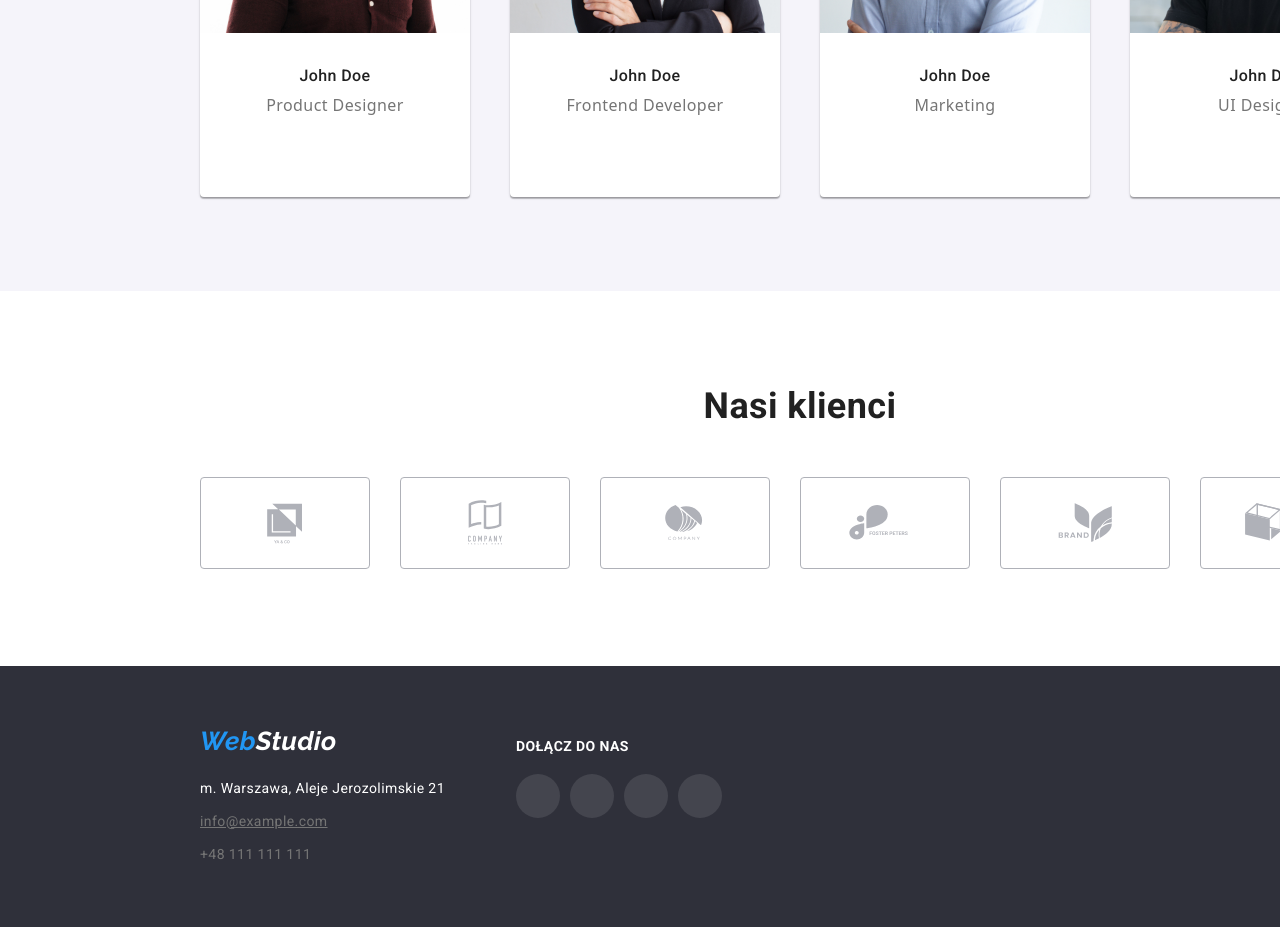
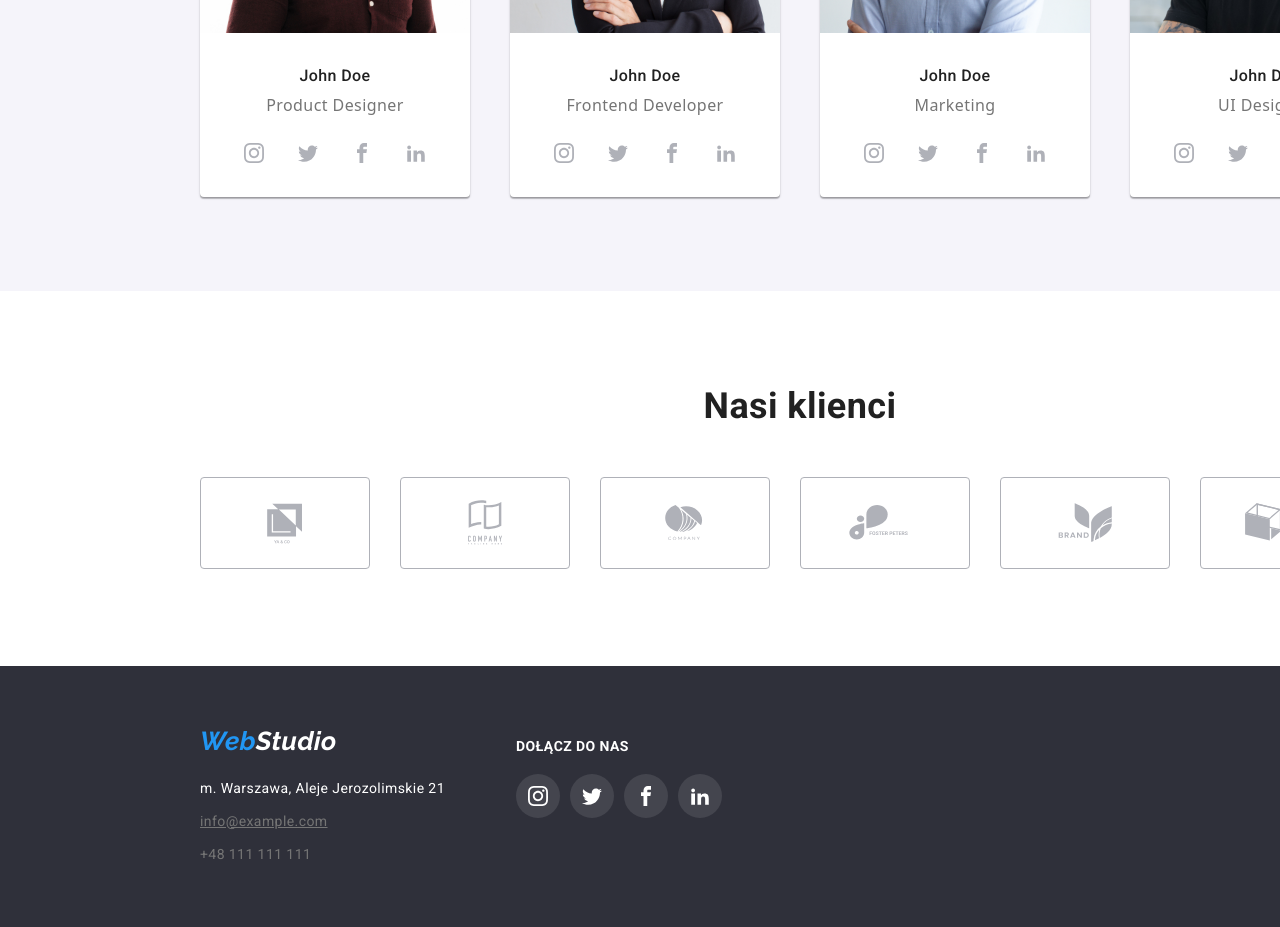
Before and after one commit to EdytaKucmin/goit-markup-hw-04, a plain HTML site: page index.html in a window 1280 px wide. Shown: the part 2080-3007 px from the top of the page. Drawn offline with nearby package versions, Linux system fonts and the light colour scheme; the site is published under a folder, as on GitHub Pages, so addresses that start at the root find nothing.

Commit message:
Update index.html

```diff
--- a/index.html
+++ b/index.html
@@ -203,28 +203,28 @@
 
                                             <li>
                                                 <svg class="icon-social-media circle">
-                                                    <use href="/images/icons.svg#icon-instagram" width="20" height="20"
+                                                    <use href="./images/icons.svg#icon-instagram" width="20" height="20"
                                                         x="12" y="12"></use>
                                                 </svg>
                                             </li>
 
                                             <li>
                                                 <svg class="icon-social-media circle">
-                                                    <use href="/images/icons.svg#icon-twitter" width="20" height="20"
+                                                    <use href="./images/icons.svg#icon-twitter" width="20" height="20"
                                                         x="12" y="12"></use>
                                                 </svg>
                                             </li>
 
                                             <li>
                                                 <svg class="icon-social-media circle">
-                                                    <use href="/images/icons.svg#icon-facebook" width="20" height="20"
+                                                    <use href="./images/icons.svg#icon-facebook" width="20" height="20"
                                                         x="12" y="12"></use>
                                                 </svg>
                                             </li>
 
                                             <li>
                                                 <svg class="icon-social-media circle">
-                                                    <use href="/images/icons.svg#icon-linkedin2" width="20" height="20"
+                                                    <use href="./images/icons.svg#icon-linkedin2" width="20" height="20"
                                                         x="12" y="12">
                                                     </use>
                                                 </svg>
@@ -248,28 +248,28 @@
 
                                             <li>
                                                 <svg class="icon-social-media circle">
-                                                    <use href="/images/icons.svg#icon-instagram" width="20" height="20"
+                                                    <use href="./images/icons.svg#icon-instagram" width="20" height="20"
                                                         x="12" y="12"></use>
                                                 </svg>
                                             </li>
 
                                             <li>
                                                 <svg class="icon-social-media circle">
-                                                    <use href="/images/icons.svg#icon-twitter" width="20" height="20"
+                                                    <use href="./images/icons.svg#icon-twitter" width="20" height="20"
                                                         x="12" y="12"></use>
                                                 </svg>
                                             </li>
 
                                             <li>
                                                 <svg class="icon-social-media circle">
-                                                    <use href="/images/icons.svg#icon-facebook" width="20" height="20"
+                                                    <use href="./images/icons.svg#icon-facebook" width="20" height="20"
                                                         x="12" y="12"></use>
                                                 </svg>
                                             </li>
 
                                             <li>
                                                 <svg class="icon-social-media circle">
-                                                    <use href="/images/icons.svg#icon-linkedin2" width="20" height="20"
+                                                    <use href="./images/icons.svg#icon-linkedin2" width="20" height="20"
                                                         x="12" y="12">
                                                     </use>
                                                 </svg>
@@ -294,28 +294,28 @@
 
                                             <li>
                                                 <svg class="icon-social-media circle">
-                                                    <use href="/images/icons.svg#icon-instagram" width="20" height="20"
+                                                    <use href="./images/icons.svg#icon-instagram" width="20" height="20"
                                                         x="12" y="12"></use>
                                                 </svg>
                                             </li>
 
                                             <li>
                                                 <svg class="icon-social-media circle">
-                                                    <use href="/images/icons.svg#icon-twitter" width="20" height="20"
+                                                    <use href="./images/icons.svg#icon-twitter" width="20" height="20"
                                                         x="12" y="12"></use>
                                                 </svg>
                                             </li>
 
                                             <li>
                                                 <svg class="icon-social-media circle">
-                                                    <use href="/images/icons.svg#icon-facebook" width="20" height="20"
+                                                    <use href="./images/icons.svg#icon-facebook" width="20" height="20"
                                                         x="12" y="12"></use>
                                                 </svg>
                                             </li>
 
                                             <li>
                                                 <svg class="icon-social-media circle">
-                                                    <use href="/images/icons.svg#icon-linkedin2" width="20" height="20"
+                                                    <use href="./images/icons.svg#icon-linkedin2" width="20" height="20"
                                                         x="12" y="12">
                                                     </use>
                                                 </svg>
@@ -340,28 +340,28 @@
 
                                             <li>
                                                 <svg class="icon-social-media circle">
-                                                    <use href="/images/icons.svg#icon-instagram" width="20" height="20"
+                                                    <use href="./images/icons.svg#icon-instagram" width="20" height="20"
                                                         x="12" y="12"></use>
                                                 </svg>
                                             </li>
 
                                             <li>
                                                 <svg class="icon-social-media circle">
-                                                    <use href="/images/icons.svg#icon-twitter" width="20" height="20"
+                                                    <use href="./images/icons.svg#icon-twitter" width="20" height="20"
                                                         x="12" y="12"></use>
                                                 </svg>
                                             </li>
 
                                             <li>
                                                 <svg class="icon-social-media circle">
-                                                    <use href="/images/icons.svg#icon-facebook" width="20" height="20"
+                                                    <use href="./images/icons.svg#icon-facebook" width="20" height="20"
                                                         x="12" y="12"></use>
                                                 </svg>
                                             </li>
 
                                             <li>
                                                 <svg class="icon-social-media circle">
-                                                    <use href="/images/icons.svg#icon-linkedin2" width="20" height="20"
+                                                    <use href="./images/icons.svg#icon-linkedin2" width="20" height="20"
                                                         x="12" y="12">
                                                     </use>
                                                 </svg>
@@ -447,28 +447,28 @@
 
                                                 <li>
                                                     <svg class="icon-social-media">
-                                                        <use href="/images/icons.svg#icon-instagram" width="20"
+                                                        <use href="./images/icons.svg#icon-instagram" width="20"
                                                             height="20" x="12" y="12"></use>
                                                     </svg>
                                                 </li>
 
                                                 <li>
                                                     <svg class="icon-social-media">
-                                                        <use href="/images/icons.svg#icon-twitter" width="20"
+                                                        <use href="./images/icons.svg#icon-twitter" width="20"
                                                             height="20" x="12" y="12"></use>
                                                     </svg>
                                                 </li>
 
                                                 <li>
                                                     <svg class="icon-social-media">
-                                                        <use href="/images/icons.svg#icon-facebook" width="20"
+                                                        <use href="./images/icons.svg#icon-facebook" width="20"
                                                             height="20" x="12" y="12"></use>
                                                     </svg>
                                                 </li>
 
                                                 <li>
                                                     <svg class="icon-social-media">
-                                                        <use href="/images/icons.svg#icon-linkedin2" width="20"
+                                                        <use href="./images/icons.svg#icon-linkedin2" width="20"
                                                             height="20" x="12" y="12">
                                                         </use>
                                                     </svg>
```
